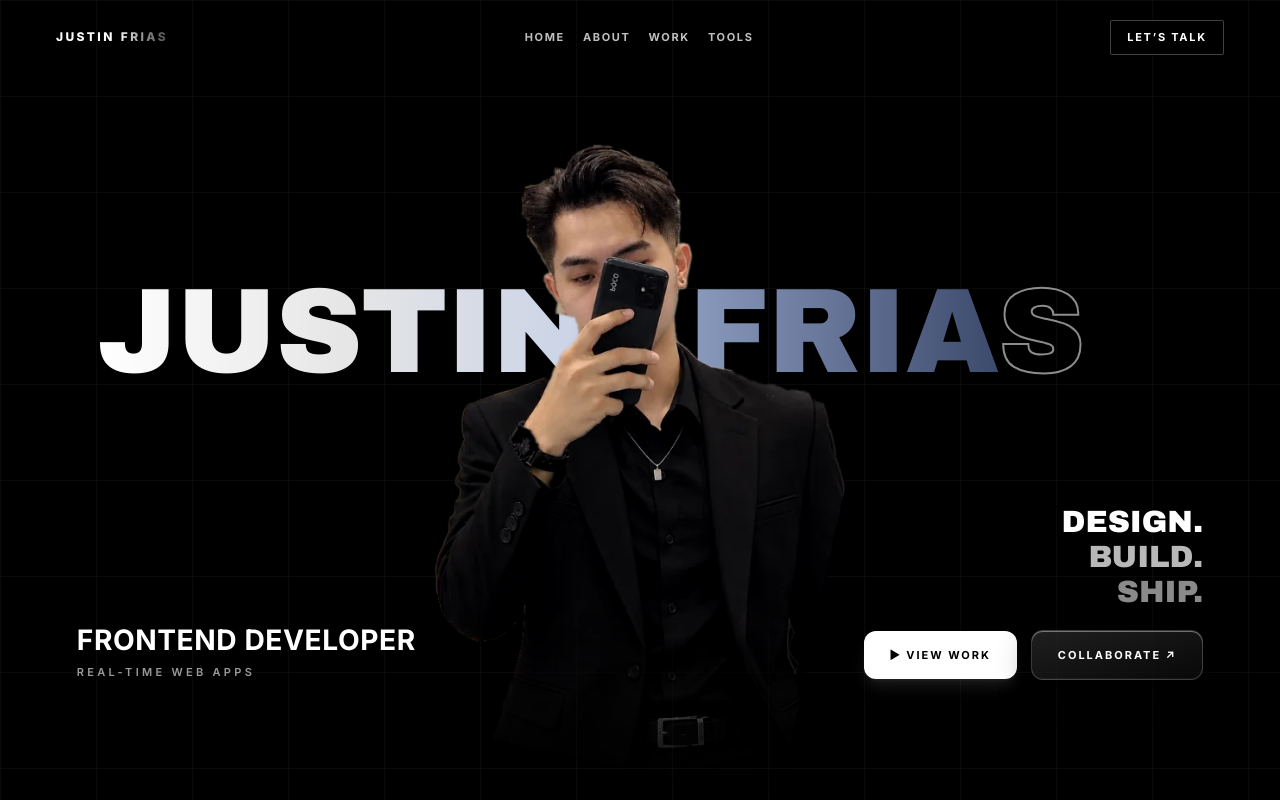
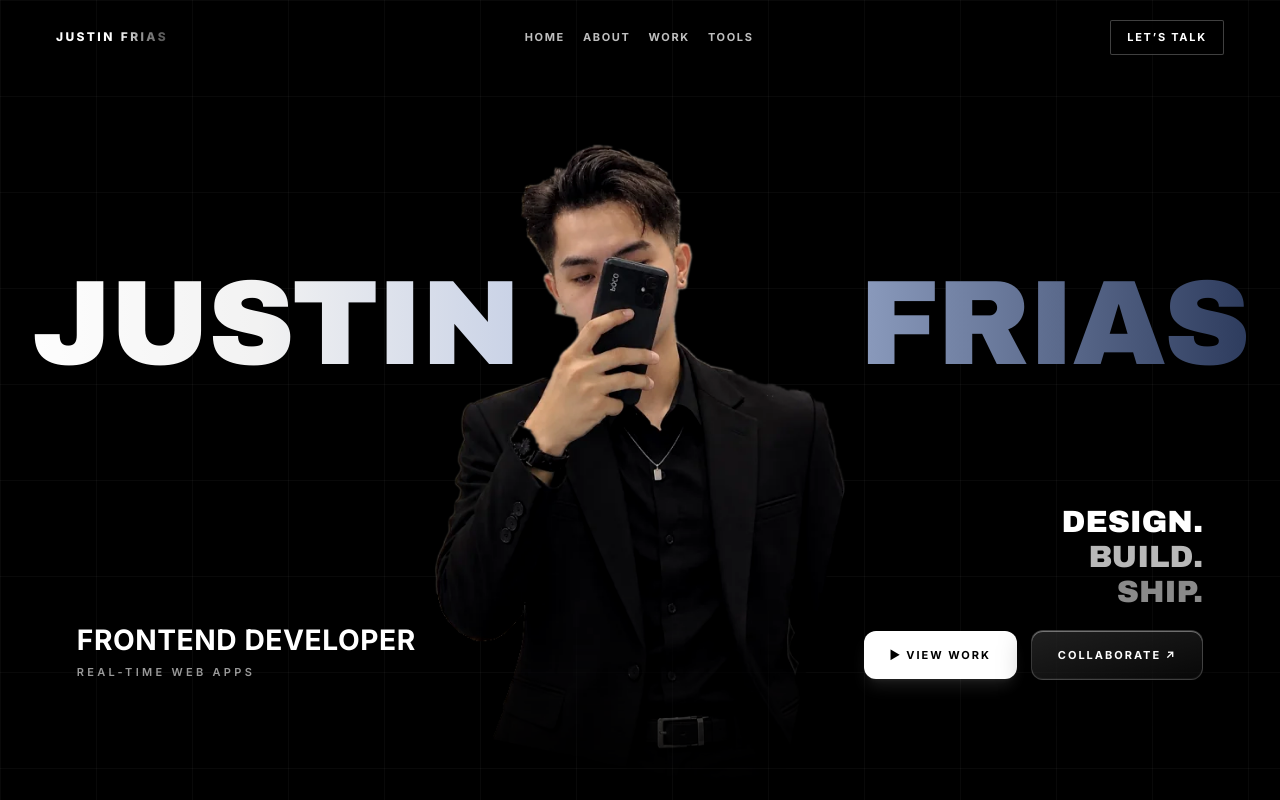
Before and after one commit to Elvoratechnology/tin_frias, a Next.js app: page / in a window 1280 px wide. Shown: the top 800 px of the page. Built offline with nearby package versions, Linux system fonts and the light colour scheme.

Commit message:
Fix hero name layout: JUSTIN left-pinned, FRIAS right-pinned with photo in center

```diff
--- a/components/Hero.tsx
+++ b/components/Hero.tsx
@@ -1,7 +1,6 @@
 "use client";
 
 import React, { useRef } from "react";
-import Image from "next/image";
 import Link from "next/link";
 import { portfolioContent } from "@/data/content";
 
@@ -21,32 +20,45 @@ export function Hero() {
       id="home"
       className="relative h-[100svh] min-h-[640px] w-full overflow-hidden select-none"
     >
-      {/* Huge Split Name with symmetrical spacing around the center cutout */}
+      {/* Huge Split Name — JUSTIN on left, FRIAS on right, photo in center */}
       <div
-        className="pointer-events-none absolute left-0 right-0 top-[18%] md:top-[34%] z-[5] md:z-[1] grid grid-cols-1 md:grid-cols-2 w-full font-display text-[21vw] md:text-[clamp(54px,9.4vw,190px)] leading-[0.92] md:leading-none tracking-[-0.01em] animate-hero-rise motion-reduce:animate-none px-4 sm:px-6 md:px-0"
+        className="pointer-events-none absolute inset-x-0 top-[18%] md:top-[33%] z-[1] flex items-baseline justify-between w-full font-display leading-none tracking-[-0.02em] animate-hero-rise motion-reduce:animate-none"
+        style={{ fontSize: "clamp(54px, 9.4vw, 190px)" }}
         aria-label={portfolioContent.personal.displayName}
       >
-        {/* JUSTIN: white to light gray-blue (right-aligned towards center on desktop) */}
-        <div className="flex justify-start md:justify-end md:pr-[clamp(16px,3.8vw,56px)]">
-          <span className="bg-gradient-to-r from-white via-white/90 to-[#c9d2e6] bg-clip-text text-transparent">
-            {portfolioContent.personal.firstName}
-          </span>
-        </div>
+        {/* JUSTIN: left-pinned, white → light gray-blue */}
+        <span
+          className="bg-gradient-to-r from-white via-white/95 to-[#c9d2e6] bg-clip-text text-transparent pl-[clamp(8px,2.5vw,32px)]"
+          style={{ letterSpacing: "-0.02em" }}
+        >
+          JUSTIN
+        </span>
 
-        {/* FRIAS: gray-blue to deep navy (left-aligned towards center on desktop) */}
-        <div className="flex justify-end md:justify-start md:pl-[clamp(16px,3.8vw,56px)]">
-          <span className="bg-gradient-to-r from-[#8b9bbd] to-[#263456] bg-clip-text text-transparent flex items-baseline">
-            FRIA
-            {/* S outline-only without cursor vertical bar */}
-            <span className="relative inline-block font-normal text-transparent [-webkit-text-stroke:2px_rgba(255,255,255,0.55)]">
-              S
-            </span>
-          </span>
-        </div>
+        {/* FRIAS: right-pinned, gray-blue → deep navy */}
+        <span
+          className="bg-gradient-to-r from-[#8b9bbd] to-[#263456] bg-clip-text text-transparent pr-[clamp(8px,2.5vw,32px)]"
+          style={{ letterSpacing: "-0.02em" }}
+        >
+          FRIAS
+        </span>
+      </div>
+
+      {/* Mobile stacked name (shown only on mobile) */}
+      <div
+        className="pointer-events-none absolute inset-x-0 top-[16%] z-[5] flex flex-col px-4 font-display leading-[0.9] tracking-[-0.02em] animate-hero-rise motion-reduce:animate-none md:hidden"
+        style={{ fontSize: "21vw" }}
+        aria-hidden="true"
+      >
+        <span className="bg-gradient-to-r from-white via-white/95 to-[#c9d2e6] bg-clip-text text-transparent self-start">
+          JUSTIN
+        </span>
+        <span className="bg-gradient-to-r from-[#8b9bbd] to-[#263456] bg-clip-text text-transparent self-end">
+          FRIAS
+        </span>
       </div>
 
       {/* Justin Cutout Photo */}
-      <div className="pointer-events-none absolute left-1/2 bottom-0 -translate-x-1/2 z-[2] md:z-[2] h-[58svh] md:h-[82svh] max-w-[94vw] md:max-w-none flex items-end justify-center">
+      <div className="pointer-events-none absolute left-1/2 bottom-0 -translate-x-1/2 z-[2] h-[58svh] md:h-[82svh] max-w-[94vw] md:max-w-none flex items-end justify-center">
         <img
           src="/justin-cutout.png"
           alt="Justin Lyoid Frias"
```
